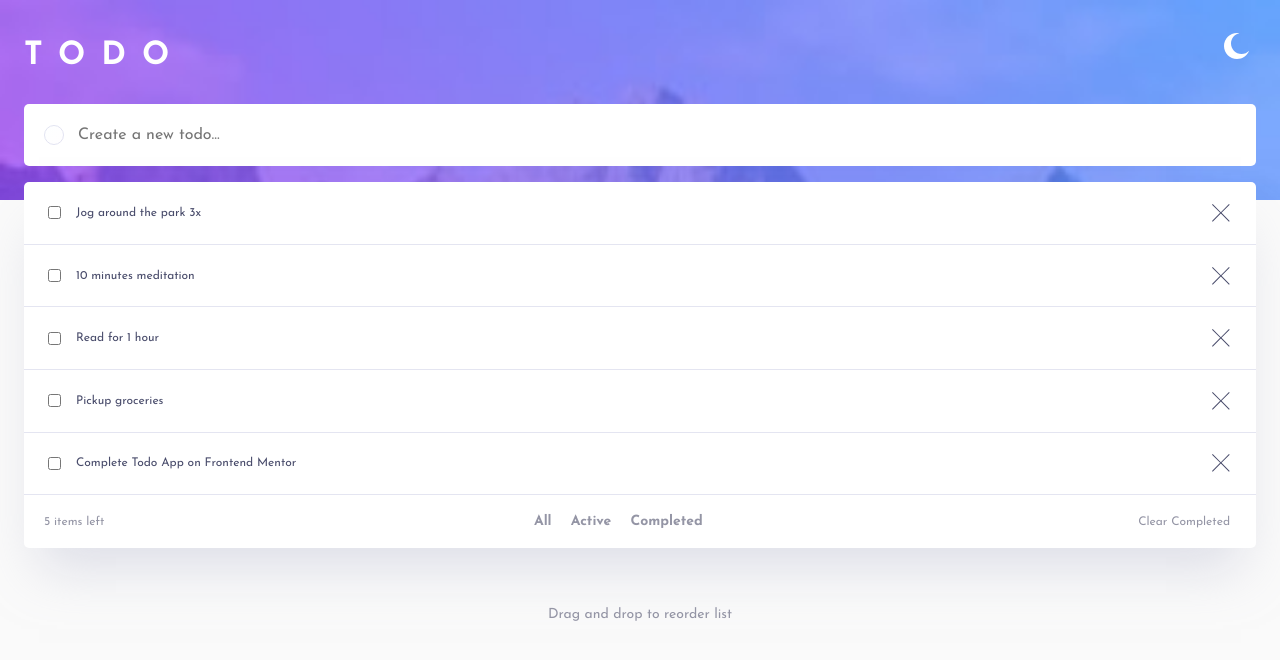
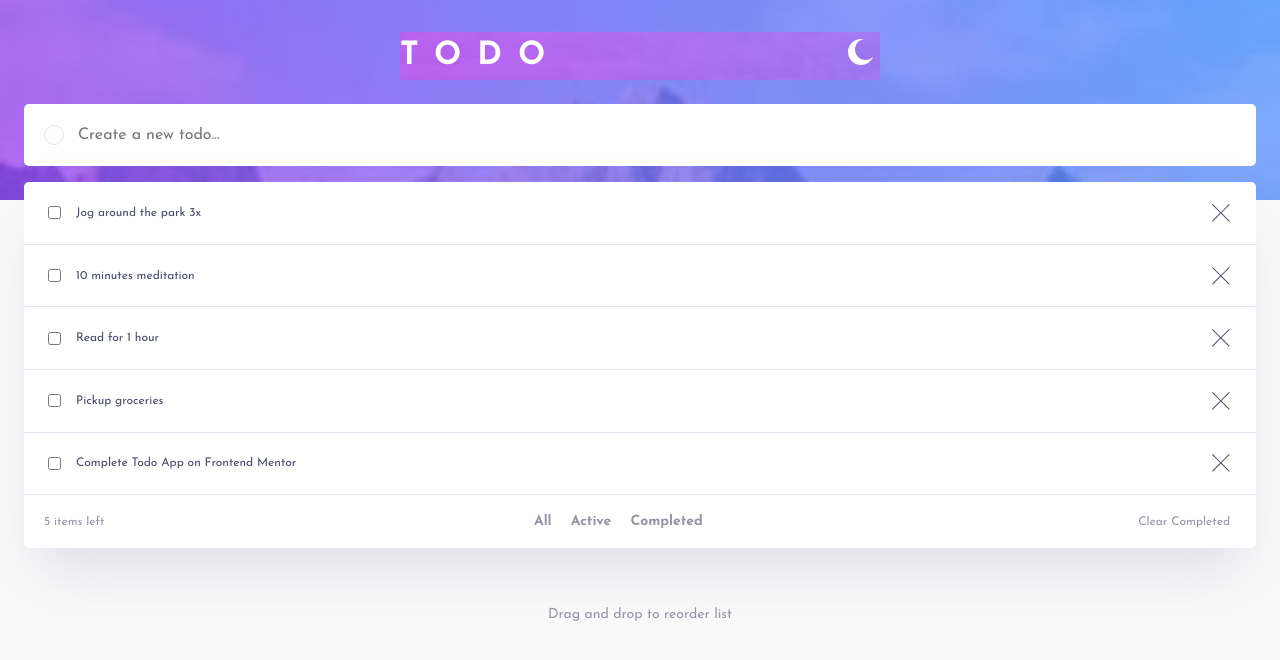
Before and after one commit to ralphvirtucio/todo-app, a Next.js app: page / in a window 1280 px wide. Shown: the top 660 px of the page. Built offline with nearby package versions, Linux system fonts and the light colour scheme.

Commit message:
Updated HTML Header with Header Container

```diff
--- a/components/Header/header.module.css
+++ b/components/Header/header.module.css
@@ -1,13 +1,19 @@
-.header {
+.header__container {
   background-image: url('../../public/images/bg-mobile-light.jpg');
-  display: flex;
-  /* align-items: center; */
-  justify-content: space-between;
-  padding-inline: 1.5rem;
-  padding-block-start: 2rem;
+  min-height: 200px;
   background-size: cover;
   background-repeat: no-repeat;
-  min-height: 200px;
+  padding-inline: 1.5rem;
+  padding-block: 2rem;
+}
+
+
+.header {
+  display: flex;
+  align-items: center;
+  justify-content: space-between;
+  max-width: 30rem;
+  margin-inline: auto;
 }
 
 .header h1 {
@@ -20,3 +26,10 @@
   border: none;
   background-color: transparent;
 }
+
+
+@media only screen and (min-width: 64rem) {
+  .header {
+    background-image: url('../../public/images/bg-desktop-light.jpg');
+  }
+}
--- a/components/Header/index.tsx
+++ b/components/Header/index.tsx
@@ -2,16 +2,17 @@ import React from 'react';
 import styles from './header.module.css';
 import { IconMoon } from '../Icons/Moon';
 
-
 export const Header = () => {
   return (
-    <header className={styles.header}>
-      <h1>TODO</h1>
+    <header className={styles.header__container}>
+      <div className={styles.header}>
+        <h1>TODO</h1>
 
-      <div>
-        <button>
-          <IconMoon />
-        </button>
+        <div>
+          <button>
+            <IconMoon />
+          </button>
+        </div>
       </div>
     </header>
   );
```
